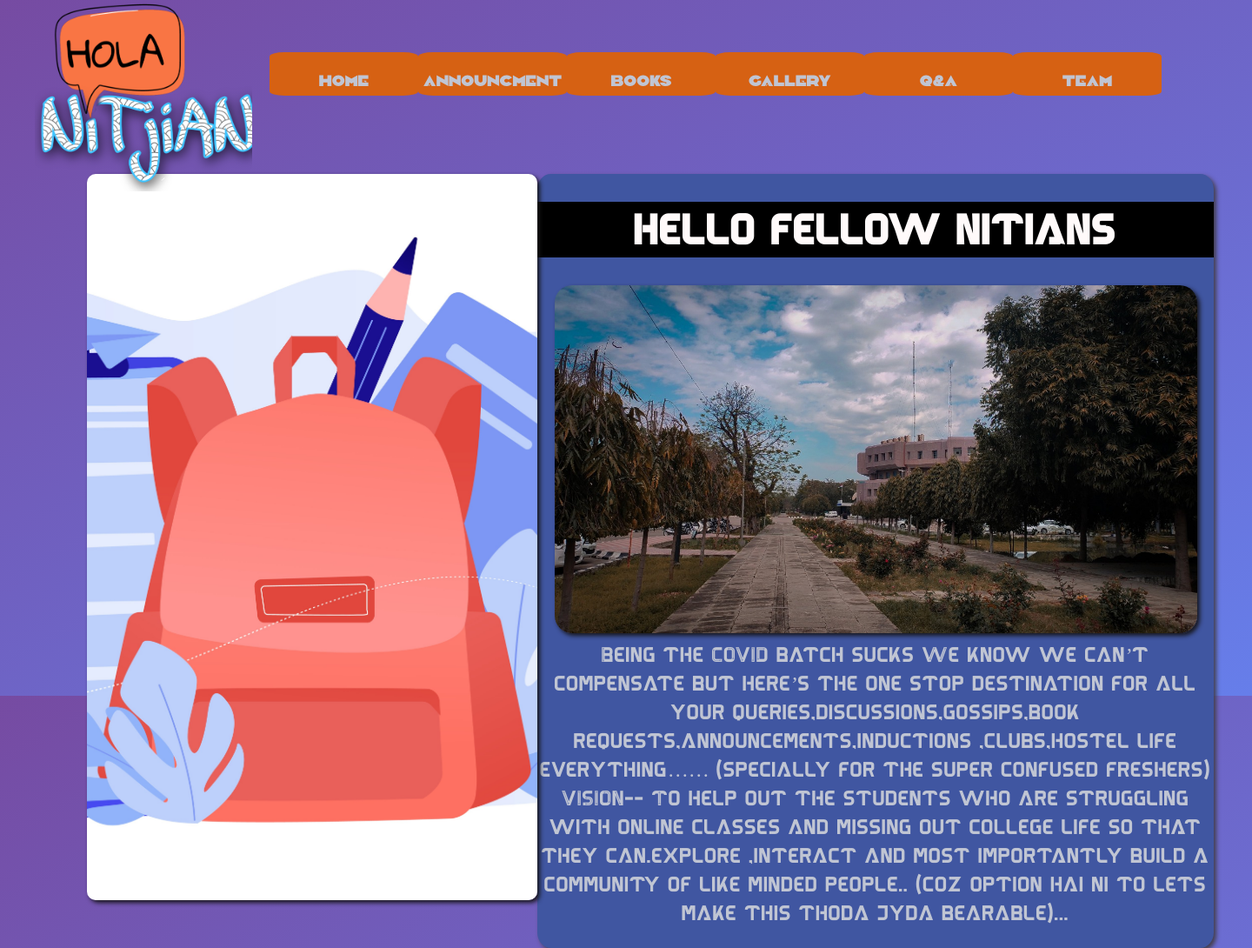
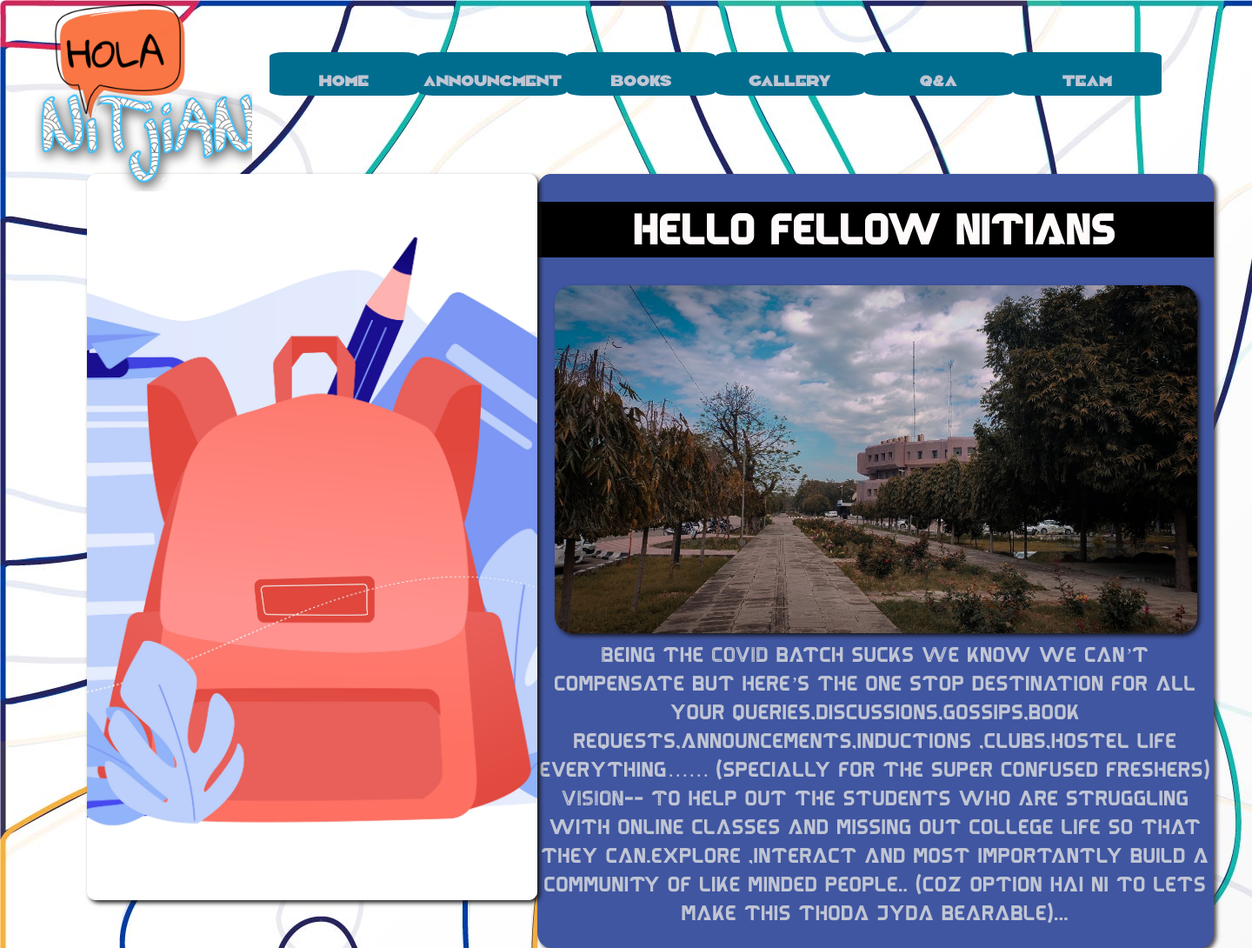
Before and after one commit to yadav-rohit/HOLA-NITJ, a PHP site: page /HOME.html in a window 1440 px wide. Shown: the whole page at 87% size. Run offline with PHP 8.4, Linux system fonts and the light colour scheme.

Commit message:
mn bg and menu color

```diff
--- a/HTML/CSS/home.css
+++ b/HTML/CSS/home.css
@@ -5,7 +5,7 @@
 @font-face { font-family: ObveronFont; src: url('ObveronFont.ttf'); }
 body{
     margin: 0;
-    background: linear-gradient(to right bottom ,#764ba2, #667eea  );
+    background: url('qqqq.jpg');
     background-repeat: no-repeat;
     background-attachment: fixed;
     font-family: camar;
@@ -115,7 +115,7 @@ a{
     cursor: pointer;
     border-radius: 10%;
     color:#c0c5d3;
-    background-color:#d66113;
+    background-color:#006d8f;
     height: 50px;
     width: 171px;
     text-align: center;
```
